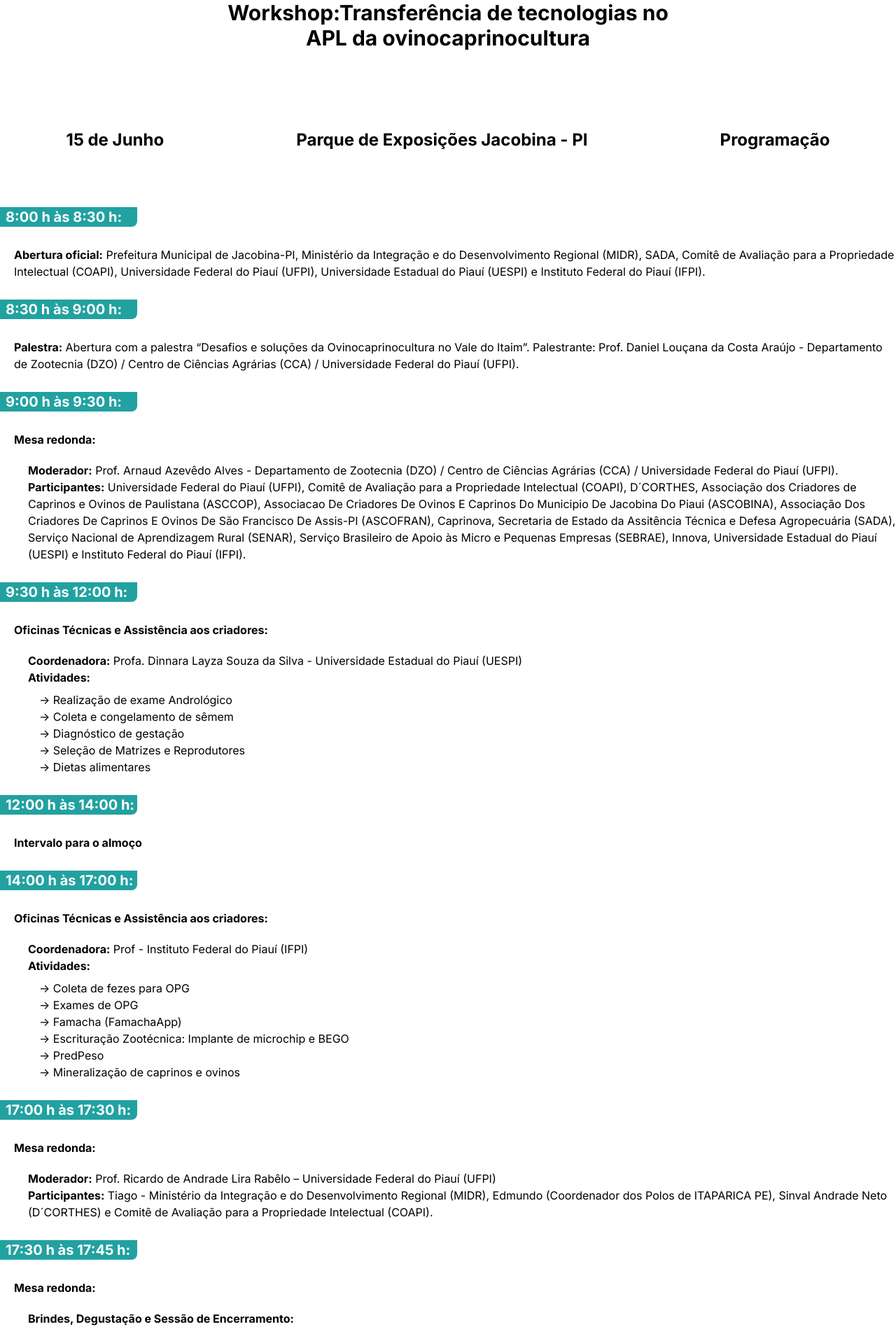
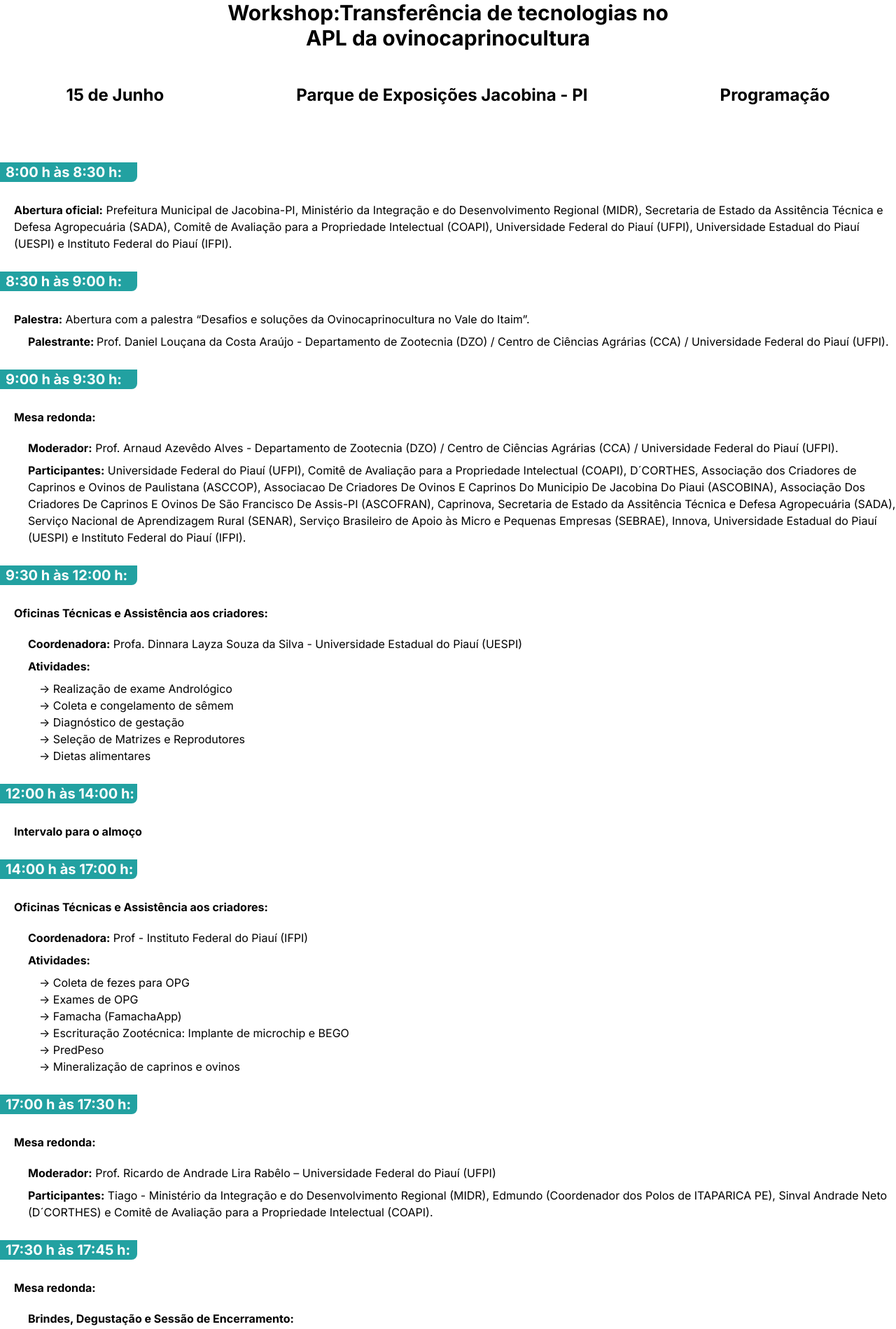
Before and after one commit to WendelSantosNunes/IagroSolucions, a Next.js app: page / in a window 1280 px wide. Shown: the part 120-2019 px from the top of the page at 70% size. Built offline with nearby package versions, Linux system fonts and the light colour scheme.

Commit message:
[REFACTOR]: update project

```diff
--- a/src/app/page.tsx
+++ b/src/app/page.tsx
@@ -11,7 +11,7 @@ export default function Home() {
           Workshop:Transferência de tecnologias no APL da ovinocaprinocultura
         </h1>
 
-        <div className="m-auto mt-28 flex flex-wrap justify-around text-2xl font-bold max-sm:text-lg">
+        <div className="m-auto mt-12 flex flex-wrap justify-around text-2xl font-bold max-sm:text-lg">
           <p className="text-center  max-md:w-full ">15 de Junho</p>
           <p className="text-center  max-md:w-full ">
             Parque de Exposições Jacobina - PI
@@ -28,9 +28,11 @@ export default function Home() {
           <p className="ml-5 mt-7">
             <strong> Abertura oficial:</strong> Prefeitura Municipal de
             Jacobina-PI, Ministério da Integração e do Desenvolvimento Regional
-            (MIDR), SADA, Comitê de Avaliação para a Propriedade Intelectual
-            (COAPI), Universidade Federal do Piauí (UFPI), Universidade Estadual
-            do Piauí (UESPI) e Instituto Federal do Piauí (IFPI).
+            (MIDR), Secretaria de Estado da Assitência Técnica e Defesa
+            Agropecuária (SADA), Comitê de Avaliação para a Propriedade
+            Intelectual (COAPI), Universidade Federal do Piauí (UFPI),
+            Universidade Estadual do Piauí (UESPI) e Instituto Federal do Piauí
+            (IFPI).
           </p>
         </div>
 
@@ -42,7 +44,10 @@ export default function Home() {
           </div>
           <p className="ml-5 mt-7">
             <strong>Palestra:</strong> Abertura com a palestra “Desafios e
-            soluções da Ovinocaprinocultura no Vale do Itaim”. Palestrante:
+            soluções da Ovinocaprinocultura no Vale do Itaim”.
+          </p>
+          <p className="ml-10 mt-2">
+            <strong> Palestrante: </strong>
             Prof. Daniel Louçana da Costa Araújo - Departamento de Zootecnia
             (DZO) / Centro de Ciências Agrárias (CCA) / Universidade Federal do
             Piauí (UFPI).
@@ -64,7 +69,7 @@ export default function Home() {
               Departamento de Zootecnia (DZO) / Centro de Ciências Agrárias
               (CCA) / Universidade Federal do Piauí (UFPI).
             </li>
-            <li>
+            <li className="mt-2">
               <strong>Participantes:</strong> Universidade Federal do Piauí
               (UFPI), Comitê de Avaliação para a Propriedade Intelectual
               (COAPI), D´CORTHES, Associação dos Criadores de Caprinos e Ovinos
@@ -94,7 +99,7 @@ export default function Home() {
               <strong>Coordenadora:</strong> Profa. Dinnara Layza Souza da Silva
               - Universidade Estadual do Piauí (UESPI)
             </li>
-            <li>
+            <li className="mt-2">
               <strong>Atividades:</strong>
               <ul className="ml-4 mt-2">
                 <li>{'->'} Realização de exame Andrológico</li>
@@ -132,7 +137,7 @@ export default function Home() {
               <strong>Coordenadora:</strong> Prof - Instituto Federal do Piauí
               (IFPI)
             </li>
-            <li>
+            <li className="mt-2">
               <strong>Atividades:</strong>
               <ul className="ml-4 mt-2">
                 <li>{'->'} Coleta de fezes para OPG</li>
@@ -162,7 +167,7 @@ export default function Home() {
               <strong>Moderador:</strong> Prof. Ricardo de Andrade Lira Rabêlo –
               Universidade Federal do Piauí (UFPI)
             </li>
-            <li>
+            <li className="mt-2">
               <strong>Participantes:</strong> Tiago - Ministério da Integração e
               do Desenvolvimento Regional (MIDR), Edmundo (Coordenador dos Polos
               de ITAPARICA PE), Sinval Andrade Neto (D´CORTHES) e Comitê de
@@ -184,7 +189,7 @@ export default function Home() {
             <li>
               <strong>Brindes, Degustação e Sessão de Encerramento:</strong>{' '}
             </li>
-            <li>
+            <li className="mt-2">
               <strong>Coordenador: </strong>Edcácio – Secretaria de Agricultura
               de Jacobina do Piauí
             </li>
@@ -204,7 +209,7 @@ export default function Home() {
             <li>
               <strong>Brindes, Degustação e Sessão de Encerramento:</strong>{' '}
             </li>
-            <li>
+            <li className="mt-2">
               <strong>Coordenador:</strong> Prof. Dr. José Lindenberg da Rocha
               Sarmento – Universidade Federal do Piauí (UFPI)
             </li>
```
